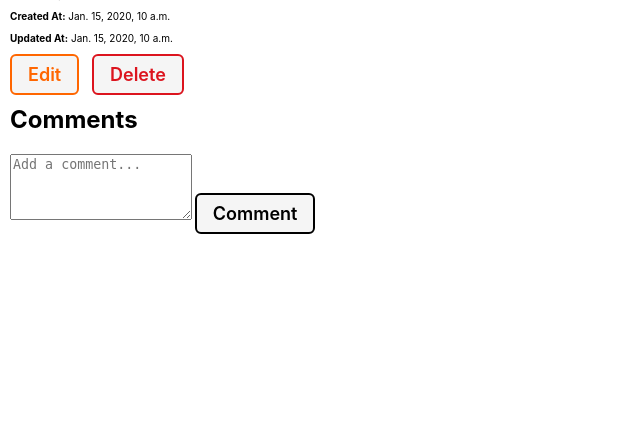
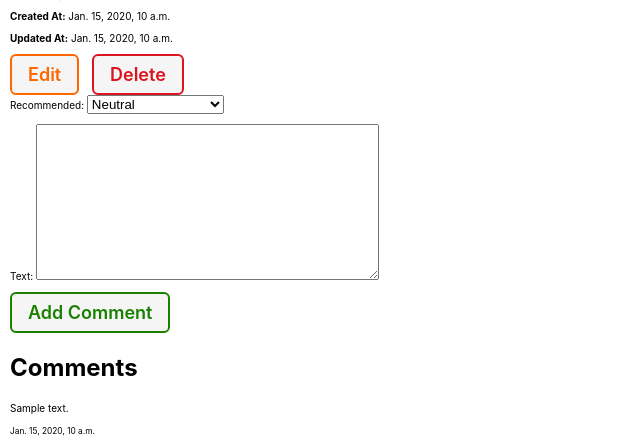
Before and after one commit to werbna/django-crud-app-lab-2, a Django app: page /recipes/1/ in a window 1280 px wide. Shown: the part 677-1123 px from the top of the page, without its empty margins (0-640 px from the left). Before the commit the page ends 911 px from the top, so only its background shows below. Run offline with Django 5.2, Linux system fonts and the light colour scheme; tables that the repository leaves empty hold one stand-in row (values such as "Sample post"); grey boxes marked "Sample" are stand-in pictures.

Commit message:
finished ccreate comment

```diff
--- a/main_app/forms.py
+++ b/main_app/forms.py
@@ -1,7 +1,7 @@
-from django import forms
+from django import forms # type: ignore
 from .models import Comment
 
 class CommentForm(forms.ModelForm):
     class Meta:
         model = Comment
-        fields = ['Comment', 'text']
+        fields = ['recommended', 'text']
--- a/main_app/models.py
+++ b/main_app/models.py
@@ -23,7 +23,7 @@ class Recipe(models.Model):
     imageurl = models.URLField(max_length=200)
     created_at = models.DateTimeField(auto_now_add=True)
     updated_at = models.DateTimeField(auto_now=True)
-    user = models.ForeignKey(User, on_delete=models.CASCADE)
+    # user = models.ForeignKey(User, on_delete=models.CASCADE)
 
     def __str__(self):
         return self.name
@@ -36,17 +36,17 @@ class Comment(models.Model):
     recommended = models.CharField(
         max_length=1,
         choices=COMMENTS_RECOMMEND,
-        default=COMMENTS_RECOMMEND[0][0]
+        default=COMMENTS_RECOMMEND[1][0]
     )
     text = models.TextField()
     created_at = models.DateTimeField(auto_now_add=True)
     updated_at = models.DateTimeField(auto_now=True)
 
-    user = models.ForeignKey(User, on_delete=models.CASCADE)
+    # user = models.ForeignKey(User, on_delete=models.CASCADE)
     recipe = models.ForeignKey(Recipe, on_delete=models.CASCADE)
 
     def __str__(self):
-        return f'Comment by {self.user.username} on {self.recipe.name}'
+        return f'Comment left on {self.recipe.name}'
 
     def get_absolute_url(self):
         return reverse("comment_detail", kwargs={"pk": self.pk})
--- a/main_app/templates/recipes/detail.html
+++ b/main_app/templates/recipes/detail.html
@@ -21,27 +21,32 @@
   <div class='recipe-actions'>
     <a href="{% url 'recipe_update' recipe.id  %}" class='btn warn'>Edit</a>
     <a href="{% url 'recipe_delete' recipe.id  %}" class='btn danger'>Delete</a>
+  </div>
 
-
-  </div>
     <div class="comments-section">
+      <section>
+        <form
+        method="post"
+        action='{% url "comment_create" recipe.id %}'
+        class="subsection-content"
+        autocomplete="off">
+          {% csrf_token %}
+          {{ comment_form.as_p }}
+          <button type="submit" class="btn submit">Add Comment</button>
+        </form>
+      </section>
       <section class="comments">
           <div class="subsection-title">
               <h2>Comments</h2>
           </div>
           <ul>
-        {% for comment in recipe.comments.all %}
+              {% for comment in recipe.comment_set.all %}
                   <li>
-            <p><strong>{{ comment.user.username }}:</strong> {{ comment.text }}</p>
+                      <p>{{ comment.text }}</p>
                       <p><small>{{ comment.created_at }}</small></p>
                   </li>
               {% endfor %}
           </ul>
-      <form method="POST" action="{% url 'add_comment' recipe.id %}">
-        {% csrf_token %}
-        <textarea name="comment_text" rows="4" placeholder="Add a comment..."></textarea>
-        <button type="submit" class="btn">Comment</button>
-      </form>
       </section>
   </div>
 
--- a/main_app/urls.py
+++ b/main_app/urls.py
@@ -10,5 +10,5 @@ urlpatterns = [
     path('recipes/create/', views.RecipeCreate.as_view(), name='recipe_create'),
     path('recipes/<int:pk>/update/', views.RecipeUpdate.as_view(), name='recipe_update'),
     path('recipes/<int:pk>/delete/', views.RecipeDelete.as_view(), name='recipe_delete'),
-    path('recipes/<int:recipe_id>/add_comment/', views.add_comment, name='add_comment'),
+    path('recipes/<int:recipe_id>/add_comment/', views.add_comment, name='comment_create'),
 ]
--- a/main_app/views.py
+++ b/main_app/views.py
@@ -1,6 +1,7 @@
-from django.shortcuts import render # type: ignore
+from django.shortcuts import render, redirect # type: ignore
 from django.views.generic.edit import CreateView, UpdateView, DeleteView # type: ignore
 from .models import Recipe, Comment # type: ignore
+from .forms import CommentForm # type: ignore
 
 # Create your views here.
 def home(req):
@@ -15,7 +16,11 @@ def recipes_index(req):
 
 def recipe_detail(req, recipe_id):
     recipe = Recipe.objects.get(id=recipe_id)
-    return render(req, 'recipes/detail.html', {'recipe': recipe})
+    comment_form = CommentForm()
+    return render(req, 'recipes/detail.html', {
+      'recipe': recipe,
+      'comment_form': comment_form
+    })
 
 class RecipeCreate(CreateView):
     model = Recipe
@@ -23,7 +28,7 @@ class RecipeCreate(CreateView):
     success_url = '/recipes/'
 
     def form_valid(self, form):
-        form.instance.user = self.request.user
+        # form.instance.user = self.request.user
         return super().form_valid(form)
 
 class RecipeUpdate(UpdateView):
@@ -34,19 +39,13 @@ class RecipeDelete(DeleteView):
     model = Recipe
     success_url = '/recipes/'
 
-class CommentCreate(CreateView):
-    model = Comment
-    fields = ['comment', 'text']
-    success_url = '/recipes/'
+def add_comment(request, recipe_id):
+    recipe = Recipe.objects.get(id=recipe_id)
+    form = CommentForm(request.POST)
 
-    def form_valid(self, form):
-        form.instance.user = self.request.user
-        return super().form_valid(form)
-
-def add_comment(req, recipe_id):
-    form = CommentForm(req.POST)
     if form.is_valid():
         new_comment = form.save(commit=False)
-        new_comment.recipe_id = recipe_id
+        new_comment.recipe = recipe
+        new_comment.user = request.user
         new_comment.save()
-    success_url = '/recipes/<int:recipe_id>/'
+    return redirect('recipe_detail', recipe_id=recipe_id)
```
Also changed, not shown: main_app/migrations/0001_initial.py, main_app/migrations/0002_comment.py (deleted), main_app/migrations/0003_comment_updated_at.py (deleted), main_app/migrations/0004_alter_comment_comment.py (deleted). Lines whose indentation alone changed are shown as unchanged.
